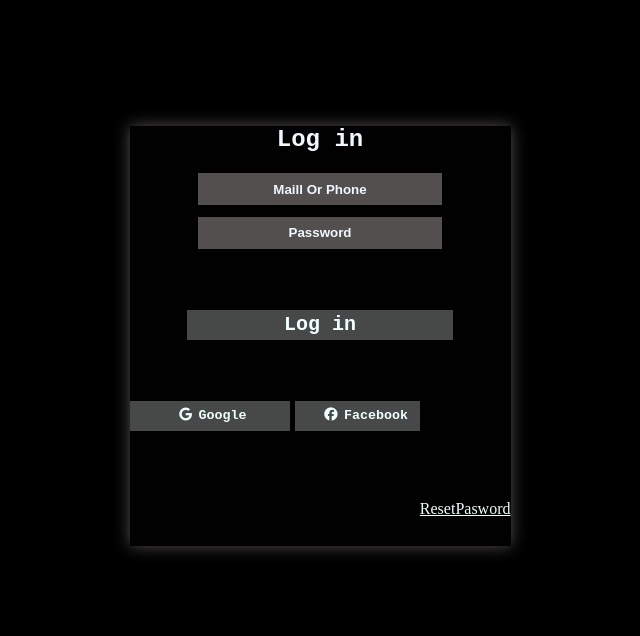
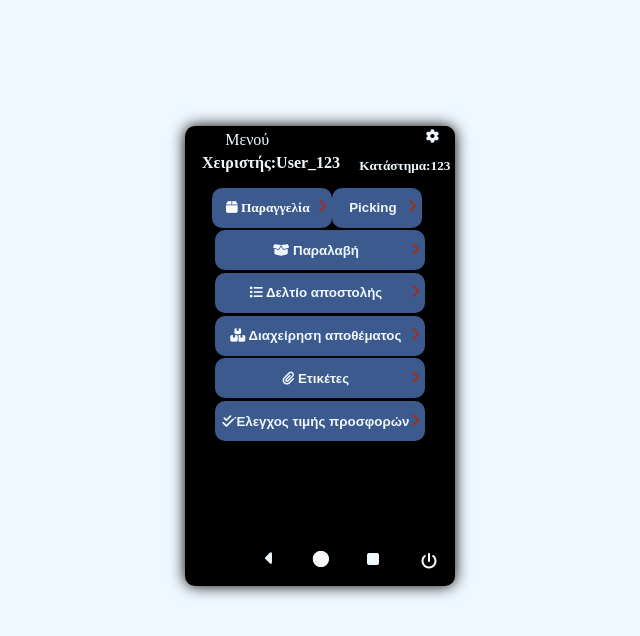
Before and after one commit to Panagiwthsbarruku/form-login, a plain HTML site: page index.html in a window 1280 px wide. Shown: the whole page, without its empty margins (320-960 px from the left). Drawn offline with Linux system fonts and the light colour scheme.

Commit message:
Add files via upload
scannerCode

```diff
--- a/index.html
+++ b/index.html
@@ -1,26 +1,44 @@
 <!DOCTYPE html>
 <html lang="en">
 <head>
-    <meta charset="UTF-8">
-    <meta name="viewport" content="width=device-width, initial-scale=1.0">
-      <link rel="stylesheet" href="styles.css">
-      <link rel="stylesheet" href="script.js">
-      <link rel="stylesheet" href="https://cdnjs.cloudflare.com/ajax/libs/font-awesome/6.5.1/css/all.min.css">
-    <title>loginform</title>
+  <meta charset="UTF-8">
+  <meta name="viewport" content="width=device-width, initial-scale=1.0">
+  <link rel="stylesheet" href="styles.css">
+  <link rel="stylesheet" href="script.js">
+  <link rel="stylesheet" href="https://cdnjs.cloudflare.com/ajax/libs/font-awesome/6.5.1/css/all.min.css">
+  <title>scanner.gr</title>
 </head>
 <body>
-        <div class="form">
-  <form action="">
-       <h2 class="logo">Log in</h2>
-       <input type="text" placeholder="Maill Or Phone" id="Maill">
-       <input type="text" placeholder="Password" id="pass">
-         <button class="button-hover">Log in</button>
-        <span><a href="#">ResetPasword</a></span>
-          <div class="social">
-       <button class="google"><i class="fa-brands fa-google"></i>Google</button>
-      <button class="fb"><li class="fa-brands fa-facebook"></li>Facebook</button>
+  <div class="card">
+       <div class="navbar">
+    <nav>
+      <ul>
+         <li><a href="menu">Μενού</a></li>
+          <button class="fa-solid fa-gear"></button>
+           <h4>Χειριστής:User_123</h4>
+          <h5>Κατάστημα:123</h5>
+      </ul>
+    </nav>
+      <div class="button-phones">
+         <button style="width: 120px; float:left; margin-top: -0%; margin-left: 10%;"><i class="fa-solid fa-box"> Παραγγελία</i><i class="fa-solid fa-chevron-right"></i></button>
+         <button class="button2" style="width: 90px; margin-left: 0%;">Picking<i class="fa-solid fa-chevron-right"></i></button>
+      <button class="button3"><i class="fa-solid fa-box-open"></i> Παραλαβή <i class="fa-solid fa-chevron-right"></i></button>
+       <button class="button4"><i class="fa-solid fa-list"></i> Δελτίο αποστολής <i class="fa-solid fa-chevron-right"></i></button>
+  <button class="button5" ><i class="fa-solid fa-boxes-stacked"></i> Διαχείρηση αποθέματος<i class="fa-solid fa-chevron-right"></i></button>
+      <button class="button6"><i class="fa-solid fa-paperclip"></i> Ετικέτες<i class="fa-solid fa-chevron-right"></i></button>
+  <button class="button7"><i class="fa-solid fa-check-double"></i>Έλεγχος τιμής προσφορών<i class="fa-solid fa-chevron-right"></i></button>
+</div>
   </div>
-</form>
+    <div class="menu-phone">
+    <ul>
+       <li><a href="#" class="fa-solid fa-caret-left"></a></li>
+    <li><a href="#" class="fa-regular fa-circle"></a></li>
+      <li><a href="#" class="fa-solid fa-stop"></a></li>
+       <div class="btn1">
+     <i><a href="#" class="fa-solid fa-power-off"></a></i>
+  </div>
+</ul>
 </div>
+  </div>
 </body>
 </html>
--- a/styles.css
+++ b/styles.css
@@ -1,101 +1,139 @@
 @import url('https://fonts.googleapis.com/css2?family=Montserrat+Alternates:ital@1&display=swap');
     body{
-    background-color: rgb(0, 0, 0);
+       background-color: aliceblue;
 }
-
-form{
+.card{
     display: block;
      margin: auto;
-       width: 381px;
-        height: 420px;
-        border: none;
       box-sizing: border-box;
- box-shadow: 0 0 015px #9b93938a;
-   background-color: rgb(1, 1, 1);
+       box-shadow:  0 0 015px #000;
+       width: 270px;
+       height: 460px;
         margin-top: 10%;
+     background-color: #000;
+ border-radius: 10px;
 }
-
-h2{
-     text-align: center;
-    font-style:initial;
+nav a{
+  text-decoration: none;
 }
-
-.logo{
-  font-family: 'Courier New', Courier, monospace;
-font-weight: 900;
-  color: aliceblue;
-}
-
-input{
+.fa-gear{
   display: block;
    margin: auto;
+      margin-top: 0%;
         border: none;
-            margin-top: 3%;
-              width: 240px;
-              height: 30px;
-                  background-color: #9b93938a;
+    border-radius: 90px;
+      background-color: #000000;
+   color: aliceblue;
+    float: right;
+   margin-left: 40%;
+   width: 45px;
+height: 20px;
 }
-
-::placeholder{
-      text-align: center;
-         font-weight: 600;
+a{
 color: aliceblue;
+ margin-left: -10%;
+margin-top: 2%;
+}
+.fa-chevron-right{
+  color: rgb(169, 43, 8);
 }
 
 button{
+    width: 210px;
+     height: 40px;
+      border: none;
+       border-radius: 10px;
+       background-color: #6391e69e;
+   color: aliceblue;
     display: block;
      margin: auto;
-         border: none;
-           margin-top: 16%;
-              width: 70%;
-                background-color: rgba(137, 141, 141, 0.518);
-      color: azure;
-            font-weight: 400;
-              height: 30px;
+     margin-top: 1%;
+      font-weight: 600;
 }
-  .button-hover{
-     font-size: 20px;
-       font-weight: 600;
-         font-family: 'Courier New', Courier, monospace;
+.fa-box{
+     color: #ffffff;
+}
+i{
+  color: rgb(241, 248, 255)
+}
+.fa-chevron-right{
+   float: right;
+ text-decoration: none;
+
+}
+ .fa-caret-left{
+    text-decoration: none;
+  margin: 0%;
+     zoom: 116%;
 }
 
-span{
-       float: right;
-     margin-top: 42%;
-       color: azure ;
+.fa-stop{
+text-decoration: none;
+ padding: 250%;
+}
+li{
+display: inline-block;
+   padding: 2%;
+      margin: 0%;
 }
 
-.fa-google{
-      font-weight: 300;
-        margin: auto;
+h5{
+  display: inline;
+    padding: 0%;
+   margin: 2%;
+  color: aliceblue;
+float: right;
+  font-weight: 600;
+}
+ h4{
+  display: inline;
+  padding: 0%;
+    margin: 0%;
+color: aliceblue;
+  margin-left: -10%;
+   font-weight: 600;
+}
+.menu-phone{
    display: block;
-           width: 26px;
-            height: 10px;
+  margin: 70px;
 }
-.google{
-     float: left;
-       width: 160px;
-         font-family: 'Courier New', Courier, monospace;
-   font-weight: 700;
+.mnu-phone a{
+    display: inline;
+    color: #ffffff;
+  text-decoration: none;
 }
-
-.fa-facebook{
+.menu-phone ul{
+  list-style: none;
+  margin: 0;
+  padding: 0;
+}
+.menu-phone li{
+   text-align: center;
+padding: 10px;
+}
+.fa-circle{
     display: inline;
-   margin: auto;
-       width: 26px;
-   margin-left: 10%;
+     padding: 0%;
+      margin: 0%;
+   text-decoration: none;
+   background-color: #fff7f7;
+   border-radius: 50px;
+    margin-left: 90% ;
 }
-
-.fb{
+.btn1{
+     border: none;
+    border-radius: 50px;
+    text-decoration: none;
+  color: #200606;
+}
+.btn1 i{
     display: block;
   margin: auto;
-  width: 125px;
-   margin-top: -8%;
-  font-family: 'Courier New', Courier, monospace;
-      font-weight: 700;
+}
+.btn1 a{
+     color: #fffbfb;
+      text-decoration: none;
       float: right;
-  margin-top: 16%;
+      margin-top: -42%;
+  margin-right: -40%;
 }
-a{
-   color: azure;
-}
```
Lines whose indentation alone changed are shown as unchanged.
